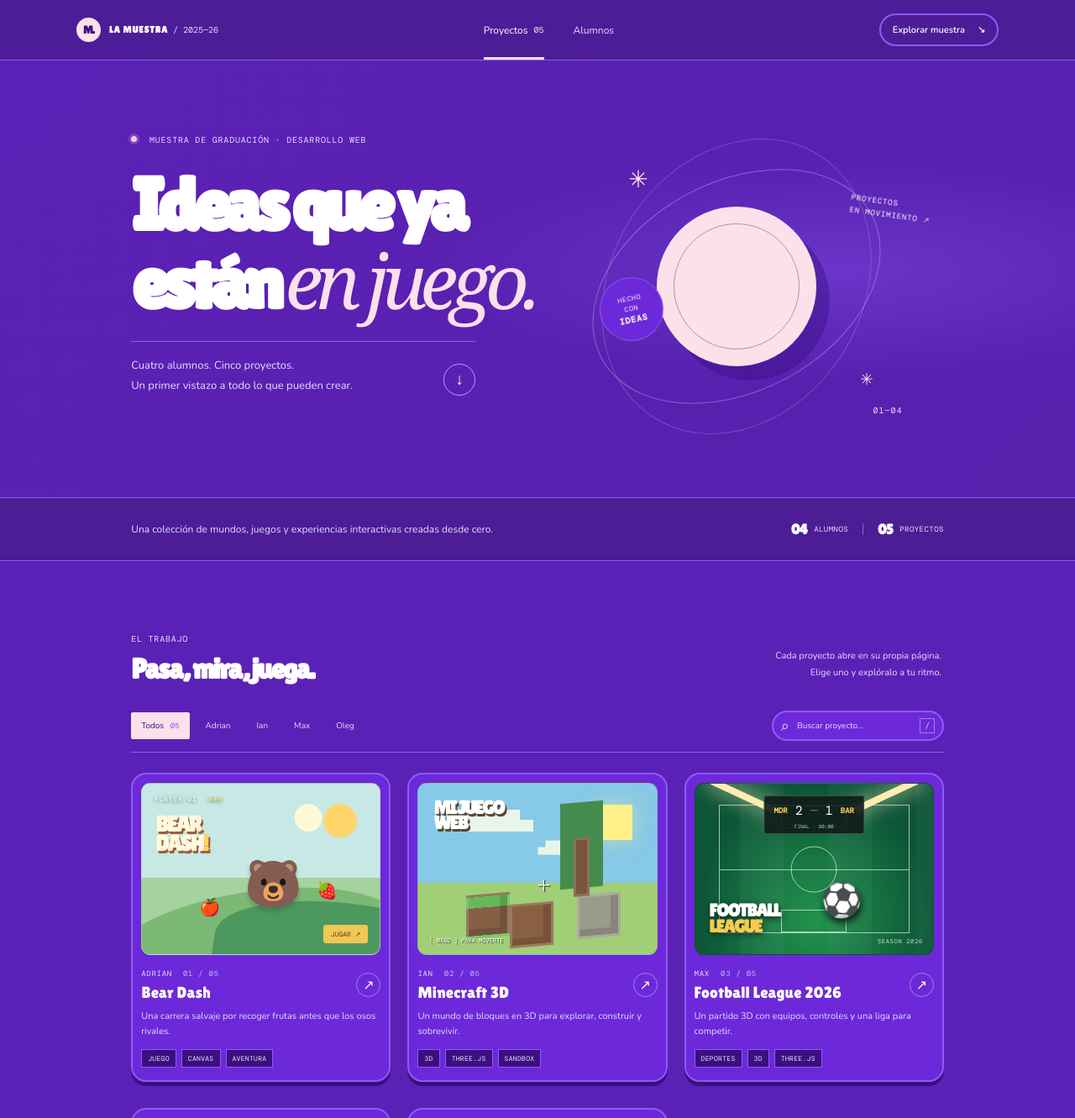
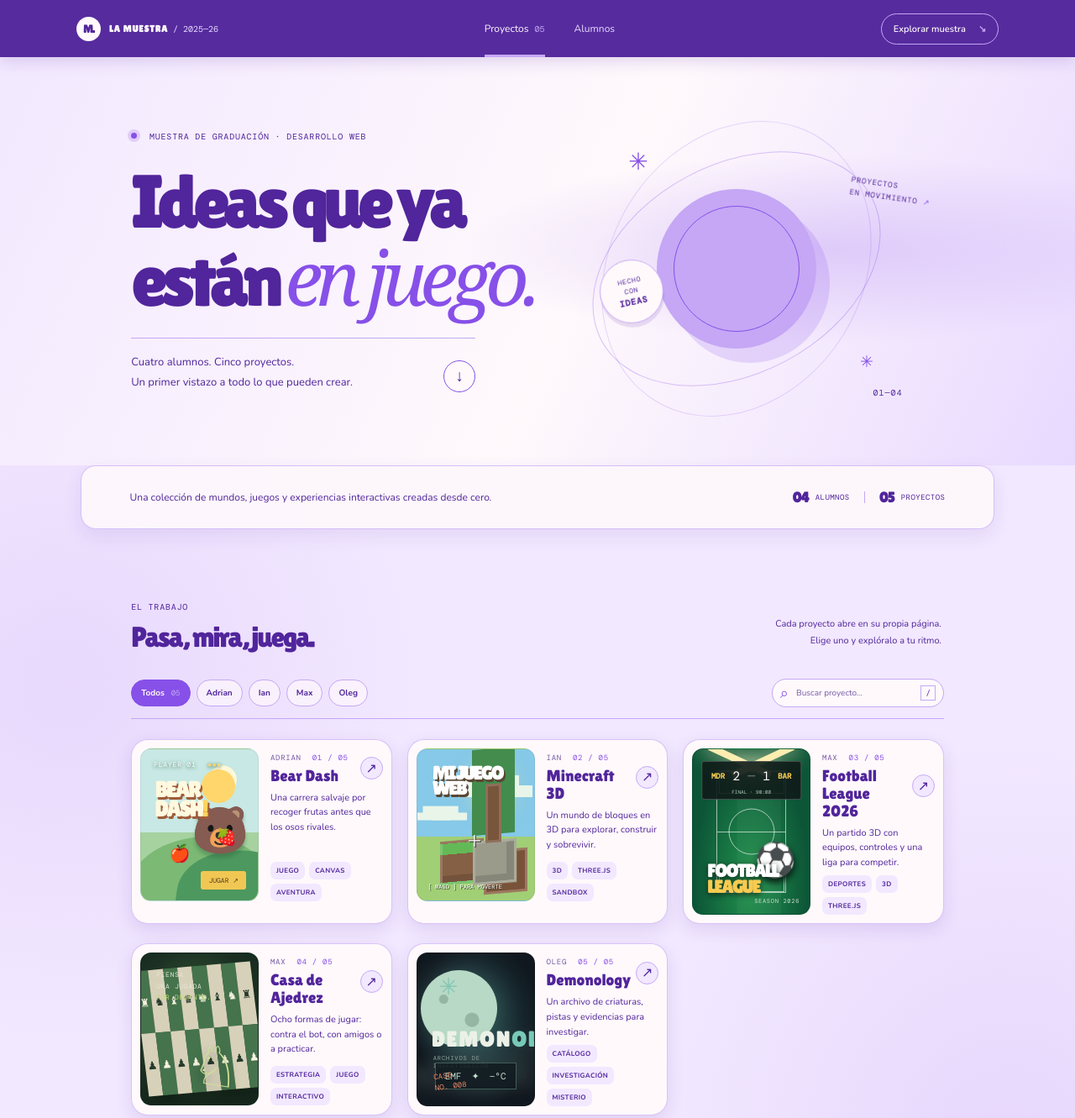
Before and after one commit to Fernando-Alvarado-Soria/programacion-visual, a plain HTML site: page index.html in a window 1280 px wide. Shown: the top 1331 px of the page at 84% size. Drawn offline with nearby package versions, Linux system fonts and the light colour scheme.

Commit message:
Rediseño con colores pasteles v2

```diff
--- a/assets/css/brand.css
+++ b/assets/css/brand.css
@@ -1,70 +1,145 @@
-/* Identidad cromática inspirada en la marca de la escuela. */
-body { background: var(--paper); color: var(--ink); }
-.site-header { position: sticky; top: 0; z-index: 10; border-color: #8b5cf6; background: rgb(76 29 149 / 88%); backdrop-filter: blur(14px); }
-.brand { color: #fff; }
-.brand-mark { background: #fbe1ea; color: #3b0f80; }
-.brand-year, .nav-link { color: #e6dcff; }
-.nav-link.active { color: #fff; box-shadow: inset 0 -3px #fbe1ea; }
-.nav-link span, .header-cta span { color: #fbe1ea; }
-.header-cta { border: 2px solid #8b5cf6; border-radius: 999px; color: #fff; }
-.header-cta:hover { border-color: #fbe1ea; background: #fbe1ea; color: #3b0f80; }
-.hero { position: relative; background: radial-gradient(ellipse at 78% 48%, rgb(139 92 246 / 35%), transparent 34%), linear-gradient(135deg, #5b21b6, #5720ad); }
+/* Dirección visual: portfolio educativo, luminoso y con acentos violetas. */
+body {
+  background:
+    radial-gradient(ellipse at 6% 40%, rgb(197 167 245 / 24%), transparent 26rem),
+    radial-gradient(ellipse at 94% 68%, rgb(197 167 245 / 27%), transparent 27rem),
+    #f2e8ff;
+  color: #51259b;
+}
+
+.site-header {
+  position: sticky;
+  top: 0;
+  z-index: 10;
+  height: 68px;
+  border: 0;
+  background: rgb(81 37 155 / 97%);
+  color: #fff9fc;
+  box-shadow: 0 4px 18px rgb(81 37 155 / 18%);
+  backdrop-filter: blur(14px);
+}
+.brand { color: #fff9fc; }
+.brand-mark { background: #fff9fc; color: #51259b; }
+.brand-year, .nav-link { color: #e9dbff; }
+.nav-link.active { color: #fff9fc; box-shadow: inset 0 -3px #c5a7f5; }
+.nav-link span, .header-cta span { color: #c5a7f5; }
+.header-cta { border: 1.5px solid #c5a7f5; border-radius: 999px; color: #fff9fc; }
+.header-cta:hover { border-color: #fff9fc; background: #fff9fc; color: #51259b; }
+
+.hero {
+  min-height: 460px;
+  background:
+    radial-gradient(ellipse at 77% 47%, rgb(197 167 245 / 48%), transparent 31%),
+    linear-gradient(115deg, #f2e8ff 0%, #fff9fc 54%, #e8d9ff 100%);
+}
 .hero-copy { z-index: 2; }
-.eyebrow { color: #e6dcff; }
-.live-dot { background: #f9c9da; box-shadow: 0 0 0 3px rgb(251 225 234 / 20%); }
-.hero h1 { color: #fff; }
-.hero h1 span { color: #fbe1ea; }
-.hero-bottom { border-color: #8b5cf6; }
-.hero-bottom p { color: #e6dcff; }
-.round-link { border-color: #b99bf9; color: #fff; }
-.round-link:hover { border-color: #fbe1ea; color: #fbe1ea; }
-.art-orbit { border-color: rgb(230 220 255 / 35%); }
-.orbit-two { border-color: rgb(230 220 255 / 22%); }
-.art-sun { background: #fbe1ea; box-shadow: 16px 17px 0 rgb(59 15 128 / 45%); }
-.art-sun::before { border-color: #c98aa3; }
-.art-spark, .art-caption span { color: #fbe1ea; }
-.art-stamp { border-color: #8b5cf6; background: #6d28d9; color: #fff; }
-.art-number { color: #e6dcff; }
-.intro-strip { border-color: #8b5cf6; background: #4c1d95; }
-.intro-strip p, .summary { color: #e6dcff; }
-.summary span { color: #fff; }
-.summary i { background: #8b5cf6; }
-.work-section { background: #5b21b6; }
-.section-heading h2, .students-heading h2 { color: #fff; }
-.section-aside { color: #e6dcff; }
-.toolbar { border-color: #8b5cf6; }
-.filter-button { color: #e6dcff; }
-.filter-button:hover { border-color: #b99bf9; color: #fff; }
-.filter-button.is-active { background: #fbe1ea; color: #3b0f80; }
-.filter-button span { color: #8b5cf6; }
-.search-box { border: 2px solid #8b5cf6; border-radius: 999px; background: #6d28d9; color: #fbe1ea; }
-.search-box input { color: #fff; }
-.search-box input::placeholder { color: #e6dcff; }
-.search-box kbd { border-color: #a77cef; color: #e6dcff; }
-.project-card { overflow: hidden; border: 2px solid #8b5cf6; border-radius: 18px; background: #6d28d9; box-shadow: 0 5px 0 #3b0f80; transition: transform .2s, box-shadow .2s; }
-.project-card:hover { transform: translateY(-4px); box-shadow: 0 9px 0 #3b0f80; }
-.card-link { padding: 10px 10px 15px; }
-.card-art { border-radius: 11px; }
-.card-student { color: #e6dcff; }
-.card-student span { color: #c4b5fd; }
-.card-info h3 { color: #fff; font-family: var(--display); font-weight: 400; letter-spacing: .01em; }
-.card-arrow { border-color: #a77cef; color: #fff; }
-.project-card:hover .card-arrow { border-color: #fbe1ea; background: #fbe1ea; color: #3b0f80; }
-.card-description { color: #e6dcff; }
-.card-tags span { border-color: #8b5cf6; background: #3b0f80; color: #f3eaff; }
-.empty-state { border-color: #a77cef; color: #e6dcff; }
-.students-section { background: #4c1d95; }
-.student-count, .student-index, .student-focus, .student-project-count { color: #d5c5fa; }
-.student-list, .student-row { border-color: #7544cb; }
-.student-row:hover { background: #5b21b6; }
-.student-name { color: #fff; }
-.student-arrow { color: #e6dcff; }
-.student-row:hover .student-arrow { color: #fbe1ea; }
-.site-footer { border-color: #8b5cf6; background: #3b0f80; }
-.site-footer p, .back-top { color: #e6dcff; }
-.back-top:hover { color: #fbe1ea; }
+.eyebrow { color: #51259b; }
+.live-dot { background: #8750e8; box-shadow: 0 0 0 4px rgb(197 167 245 / 45%); }
+.hero h1 { color: #51259b; font-weight: 400; }
+.hero h1 span { color: #8750e8; font-weight: 400; }
+.hero-bottom { border-color: #c5a7f5; }
+.hero-bottom p { color: #51259b; }
+.round-link { border: 1.5px solid #8750e8; background: #fff9fc; color: #51259b; }
+.round-link:hover { border-color: #51259b; color: #8750e8; }
+.art-orbit { border-color: rgb(135 80 232 / 32%); }
+.orbit-two { border-color: rgb(135 80 232 / 20%); }
+.art-sun { background: #c5a7f5; box-shadow: 16px 17px 0 rgb(135 80 232 / 18%); }
+.art-sun::before { border-color: #8750e8; }
+.art-spark, .art-caption span { color: #8750e8; }
+.art-caption { color: #51259b; }
+.art-stamp { border-color: #c5a7f5; background: #fff9fc; color: #51259b; box-shadow: 0 5px 0 rgb(81 37 155 / 12%); }
+.art-number { color: #51259b; }
 
+.intro-strip {
+  position: relative;
+  z-index: 1;
+  min-height: 76px;
+  margin: 0 7.5%;
+  padding: 0 4.5%;
+  border: 1px solid rgb(197 167 245 / 70%);
+  border-radius: 18px;
+  background: rgb(255 249 252 / 85%);
+  box-shadow: 0 8px 22px rgb(81 37 155 / 9%);
+}
+.intro-strip p, .summary { color: #51259b; }
+.summary span { color: #51259b; }
+.summary i { background: #c5a7f5; }
+
+.work-section { background: transparent; }
+.section-heading h2, .students-heading h2 { color: #51259b; font-weight: 400; }
+.section-aside { color: #51259b; }
+.toolbar { border-color: #c5a7f5; }
+.filter-button {
+  border: 1px solid #c5a7f5;
+  border-radius: 999px;
+  background: rgb(255 249 252 / 66%);
+  color: #51259b;
+  font-weight: 700;
+}
+.filter-button:hover { border-color: #8750e8; color: #51259b; }
+.filter-button.is-active { border-color: #8750e8; background: #8750e8; color: #fff9fc; }
+.filter-button span { color: #c5a7f5; }
+.search-box { border: 1.5px solid #c5a7f5; border-radius: 999px; background: #fff9fc; color: #8750e8; }
+.search-box input { color: #51259b; }
+.search-box input::placeholder { color: #765aa4; }
+.search-box kbd { border-color: #c5a7f5; color: #51259b; }
+
+.project-grid { gap: 23px 18px; }
+.project-card {
+  overflow: hidden;
+  border: 1px solid rgb(197 167 245 / 65%);
+  border-radius: 20px;
+  background: #fff9fc;
+  box-shadow: 0 7px 20px rgb(81 37 155 / 12%);
+  transition: transform .2s, box-shadow .2s;
+}
+.project-card:hover { transform: translateY(-4px); box-shadow: 0 12px 24px rgb(81 37 155 / 19%); }
+.card-link {
+  display: grid;
+  min-height: 202px;
+  grid-template-columns: minmax(0, 1fr) minmax(0, .95fr);
+  grid-template-rows: auto 1fr auto;
+  gap: 7px 14px;
+  padding: 10px;
+}
+.card-art { grid-column: 1; grid-row: 1 / 4; height: 100%; min-height: 180px; border-radius: 13px; }
+.card-info { grid-column: 2; align-self: start; margin-top: 5px; gap: 4px; }
+.card-student { color: #765aa4; }
+.card-student span { color: #8750e8; }
+.card-info h3 { color: #51259b; font-family: var(--display); font-weight: 400; letter-spacing: 0; line-height: 1.1; }
+.card-arrow { flex: none; width: 27px; height: 27px; border-color: #c5a7f5; background: #f2e8ff; color: #51259b; }
+.project-card:hover .card-arrow { border-color: #8750e8; background: #8750e8; color: #fff9fc; }
+.card-description { grid-column: 2; align-self: start; margin: 0; color: #51259b; font-size: 11px; }
+.card-tags { grid-column: 2; align-self: end; gap: 5px; }
+.card-tags span { padding: 5px 7px; border: 0; border-radius: 7px; background: #f2e8ff; color: #51259b; font: 700 8px var(--sans); }
+.empty-state { border-color: #c5a7f5; color: #51259b; }
+
+.students-section {
+  padding-top: 70px;
+  background: linear-gradient(180deg, rgb(197 167 245 / 17%), rgb(197 167 245 / 32%));
+}
+.student-count, .student-index, .student-focus, .student-project-count { color: #765aa4; }
+.student-list, .student-row { border-color: #c5a7f5; }
+.student-row:hover { border-radius: 12px; background: #fff9fc; }
+.student-name { color: #51259b; }
+.student-arrow { color: #8750e8; }
+.student-row:hover .student-arrow { color: #51259b; }
+.site-footer { border-color: #c5a7f5; background: #51259b; color: #fff9fc; }
+.site-footer .brand { color: #fff9fc; }
+.site-footer p, .back-top { color: #e9dbff; }
+.back-top:hover { color: #fff9fc; }
+
+@media (max-width: 900px) {
+  .intro-strip { margin-right: 5%; margin-left: 5%; }
+}
 @media (max-width: 620px) {
-  .site-header { background: rgb(76 29 149 / 94%); }
+  .site-header { height: 62px; background: #51259b; }
+  .hero { background: linear-gradient(145deg, #f2e8ff, #fff9fc 72%, #e8d9ff); }
+  .intro-strip { min-height: 69px; margin-right: 14px; margin-left: 14px; padding-right: 14px; padding-left: 14px; border-radius: 14px; }
+  .card-link { display: block; min-height: 0; padding: 10px 10px 15px; }
+  .card-art { height: 220px; min-height: 0; margin-bottom: 14px; }
+  .card-info { margin-top: 0; }
+  .card-description { margin: 9px 0 13px; }
+  .card-tags { margin-top: 0; }
   .project-card:hover { transform: none; }
 }
--- a/assets/css/styles.css
+++ b/assets/css/styles.css
@@ -1,11 +1,11 @@
 :root {
-  color-scheme: dark;
-  --paper: #5b21b6;
-  --ink: #ffffff;
-  --muted: #e6dcff;
-  --line: #8b5cf6;
-  --orange: #fbe1ea;
-  --green: #f9c9da;
+  color-scheme: light;
+  --paper: #f2e8ff;
+  --ink: #51259b;
+  --muted: #51259b;
+  --line: #c5a7f5;
+  --orange: #8750e8;
+  --green: #c5a7f5;
   --mono: "DM Mono", monospace;
   --sans: "Nunito", sans-serif;
   --display: "Lilita One", "Trebuchet MS", sans-serif;
```
Also changed, not shown: 1 other file.
